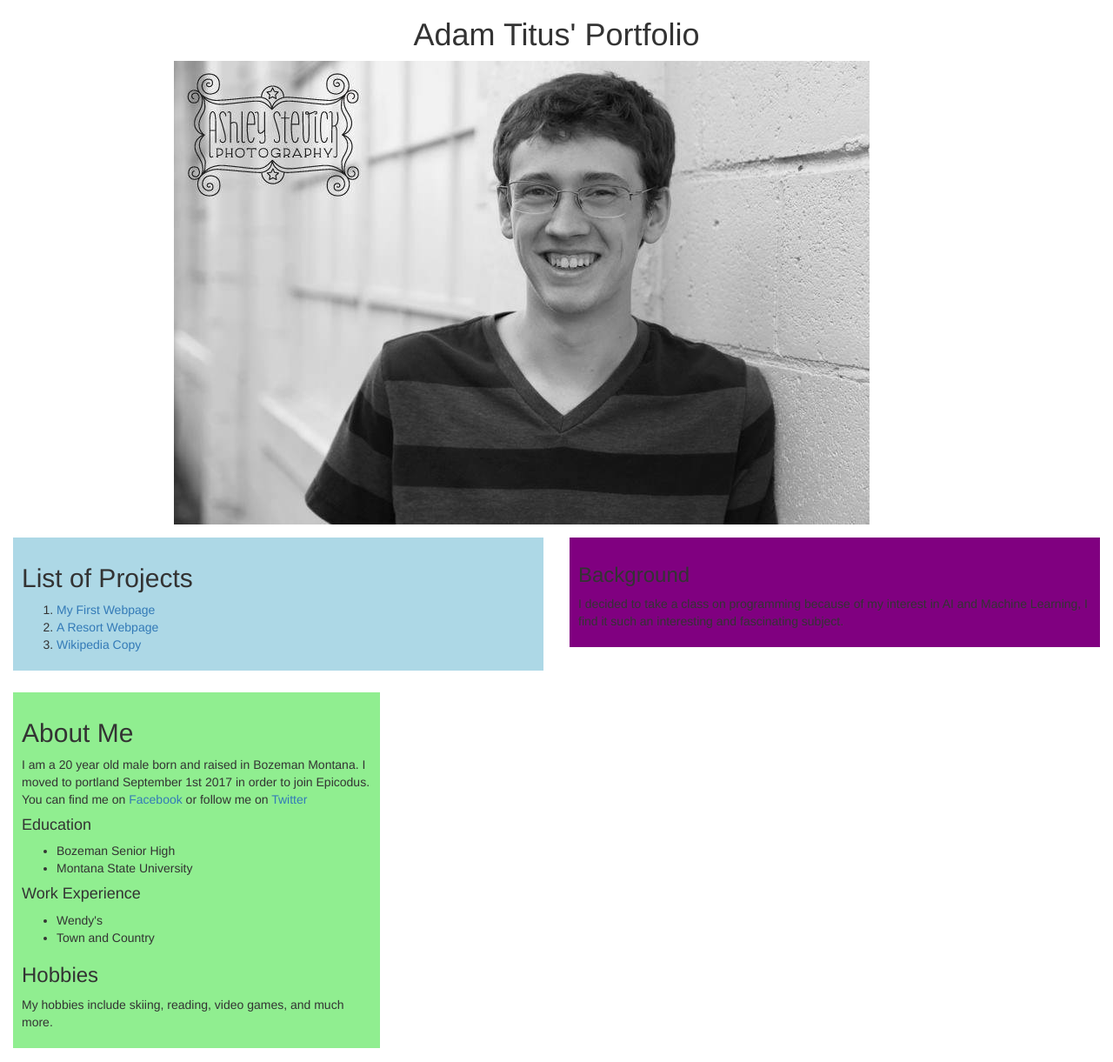
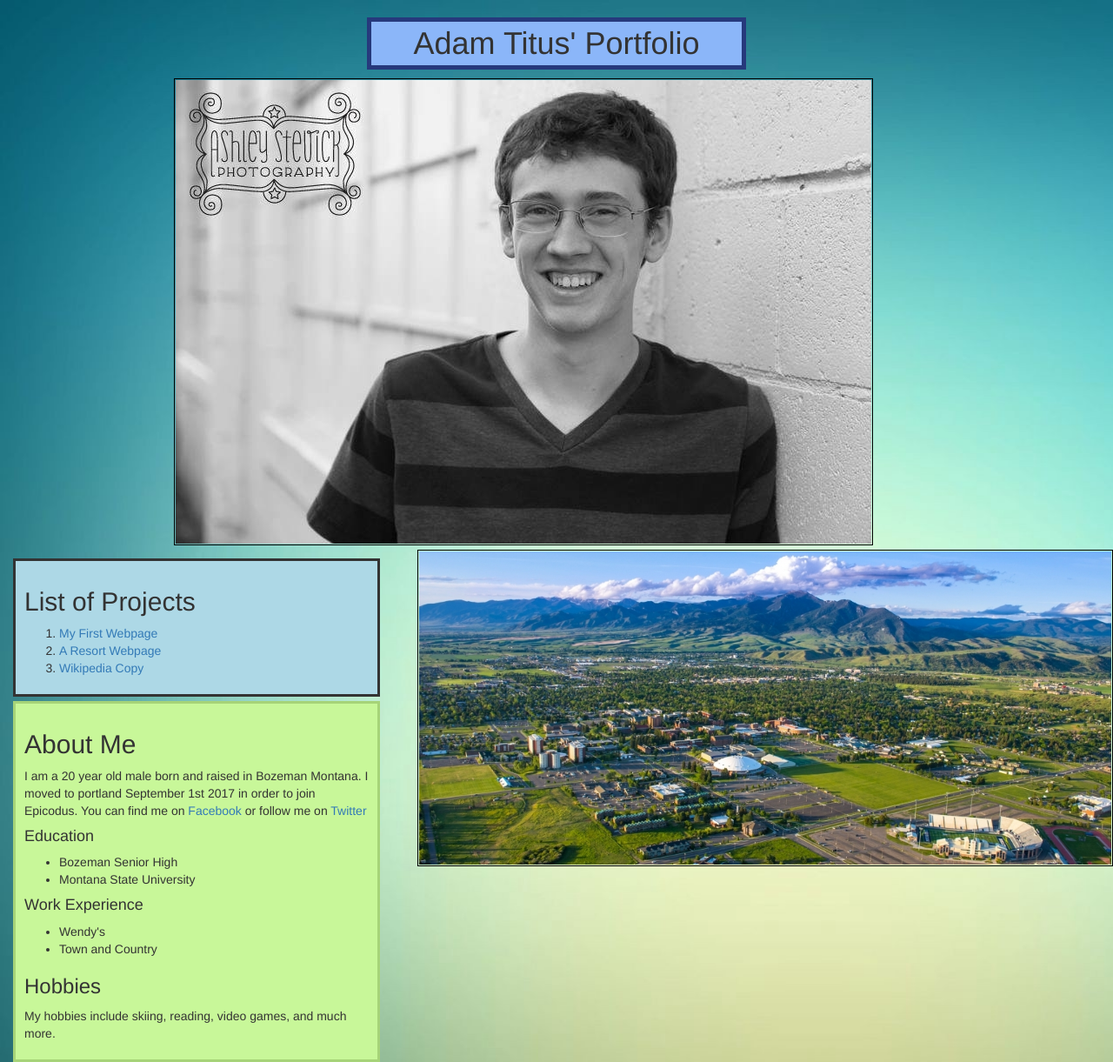
Before and after one commit to TheBigTaco/Portfolio, a plain HTML site: page index.html in a window 1280 px wide. Shown: the whole page at 87% size. Drawn offline with Linux system fonts and the light colour scheme.

Commit message:
Add borders, images, and background to index.html

```diff
--- a/css/master.css
+++ b/css/master.css
@@ -3,7 +3,8 @@
   padding: 10px;
   margin-left: 15px;
   margin-top: 5px;
-  background-color: lightgreen;
+  background-color: #c8f799;
+  border: Solid #a6d378;
 }
 
 .Profile {
@@ -12,18 +13,46 @@
 
 h1 {
   text-align: center;
+  background-color: #8bb6f9;
+  padding: 5px;
+  border: 5px solid #26397c;
+  margin-left: 33%;
+  margin-right: 33%;
+  margin-top: 20px;
 }
 
 .projects {
+  width: 33%;
   padding: 10px;
   margin-left: 15px;
   margin-top: 15px;
   background-color: lightblue;
+  border-style: Solid;
 }
 
 .myBackground {
+  width:33%;
+  float: right;
   padding: 10px;
   margin-right: 15px;
   margin-top: 15px;
   background-color: purple;
+  border-style: Solid;
 }
+
+.bozeman {
+  float: right;
+  border-style: solid;
+  padding: 1px;
+  margin-top: 5px;
+}
+
+img {
+  padding: 1px;
+  border: 1px solid black;
+}
+
+body {
+  background-size: cover;
+  background-repeat: no-repeat;
+}
--- a/index.html
+++ b/index.html
@@ -5,11 +5,10 @@
     <link rel="stylesheet" href="css/bootstrap.css" type="text/css" media="all">
     <link rel="stylesheet" href="css/master.css" type="text/css" media="all">
   </head>
-  <body>
+  <body background="img/blueGradient.jpeg">
     <h1>Adam Titus' Portfolio</h1>
     <img class="Profile" src="img/Face.jpg" alt="A photo of Adam Titus">
-    <div class="row">
-      <div class="col-md-6">
+    <img class="bozeman" src="img/bozeman.jpg" alt="A photo of Bozeman Montana" width="800">
       <div class="projects">
         <h2>List of Projects</h2>
         <ol>
@@ -18,15 +17,6 @@
           <li><a href="https://github.com/TheBigTaco/wikicopia">Wikipedia Copy</a></li>
         </ol>
       </div>
-      </div>
-      <div class="col-md-6">
-        <div class="myBackground">
-          <h3>Background</h3>
-          <p>I decided to take a class on programming because of my interest in AI and Machine Learning, I find it such an interesting and fascinating subject.</p>
-        </div>
-      </div>
-    </div>
-    <img src="" alt="">
     <div class="about">
       <h2>About Me</h2>
       <p>I am a 20 year old male born and raised in Bozeman Montana. I moved to portland September 1st 2017 in order to join Epicodus. You can find me on <a href="https://www.facebook.com/DuhBigTaco?ref=bookmarks">Facebook</a> or follow me on <a href="https://twitter.com/duhbigotaku">Twitter</a></p>
```
Also changed, not shown: img/blueGradient.jpeg (added), img/bozeman.jpg (added). Lines whose indentation alone changed are shown as unchanged.
